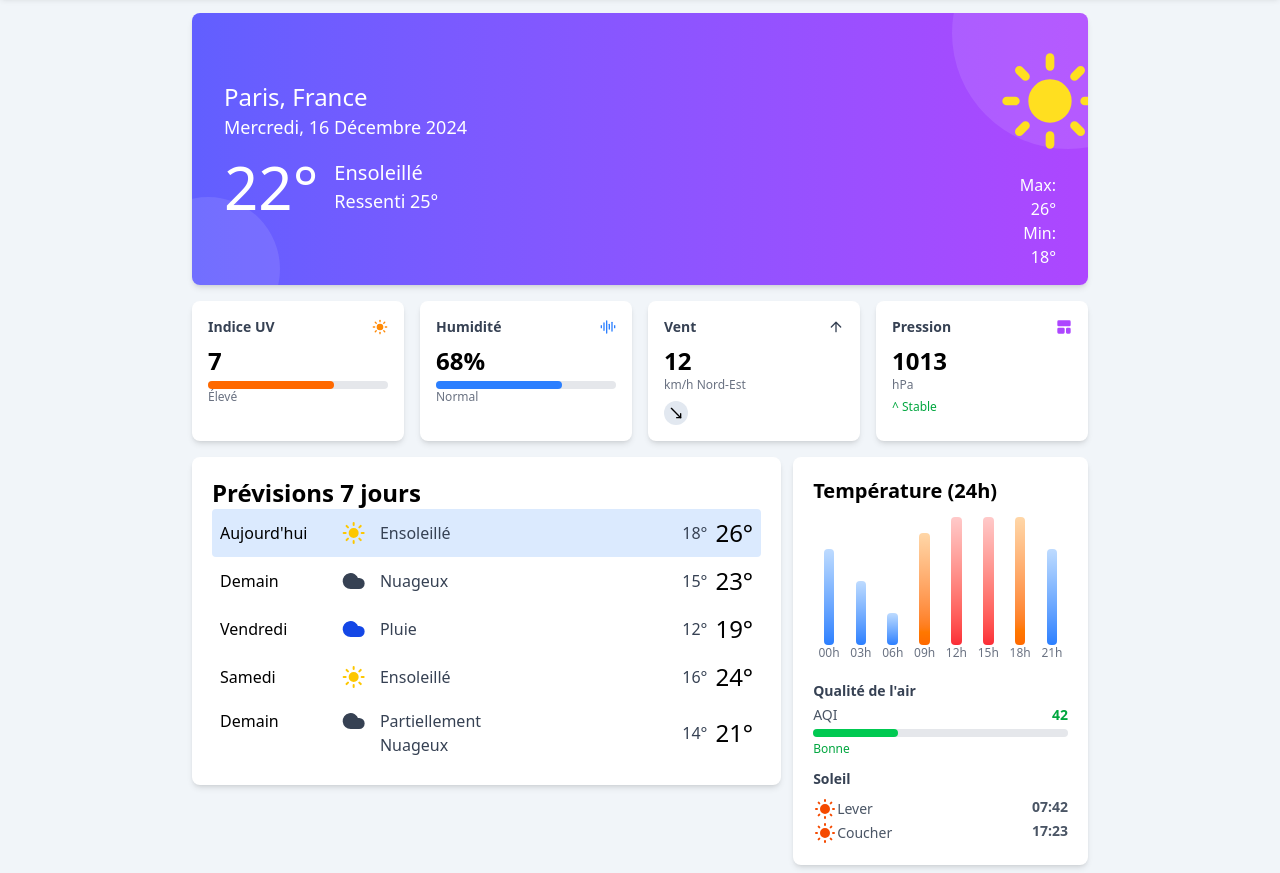
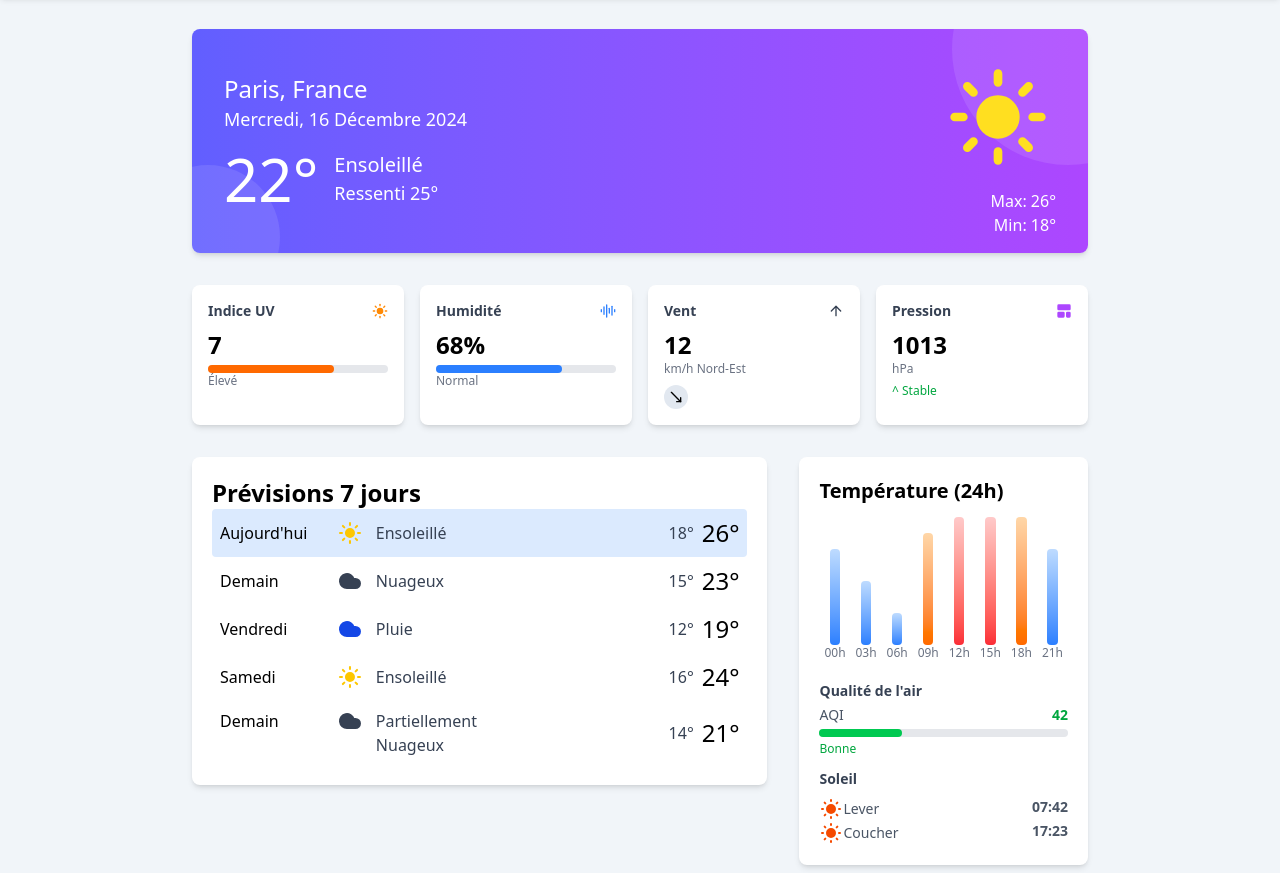
Before and after one commit to antoinebtn/ESGI-Tailwind, a website: page index.html in a window 1280 px wide. Shown: the part 79-952 px from the top of the page. Drawn offline with nearby package versions, Linux system fonts and the light colour scheme; files that its build step writes are made by us from their sources.

Commit message:
💄 Update spacing and styles for weather display

```diff
--- a/index.html
+++ b/index.html
@@ -29,7 +29,7 @@
 
   <main class="container w-[70%] mx-auto">
     <div
-      class=" my-4 bg-gradient-to-r from-indigo-500 to-purple-500 rounded-lg flex justify-between items-center shadow-md py-4 relative overflow-hidden">
+      class=" my-8 bg-gradient-to-r from-indigo-500 to-purple-500 rounded-lg flex justify-between items-center shadow-md py-4 relative overflow-hidden">
       <div class="p-4 w-[60%] md:w-[80%] z-10">
         <p class="text-white text-2xl mx-4">Paris, France</p>
         <p class="text-white text-lg mx-4 mb-4 font-thin">Mercredi, 16 Décembre 2024</p>
@@ -41,7 +41,7 @@
           </div>
         </div>
       </div>
-      <div class="flex flex-col justify-end md:w-[10%] w-[30%] z-10">
+      <div class="flex flex-col justify-end md:w-[20%] w-[30%] z-10">
         <i data-lucide="sun" class="text-yellow-300 fill-yellow-300 h-36 w-26 mx-auto"></i>
         <div class="pr-8">
           <p class="text-white text-end">Max: 26°</p>
@@ -51,7 +51,7 @@
       <div class="absolute -top-24 -right-24 w-58 h-58 bg-white rounded-full opacity-10 z-1"></div>
       <div class="absolute -bottom-14 -left-14 w-36 h-36 bg-white rounded-full opacity-10 z-1"></div>
     </div>
-    <div class="grid grid-cols-1 sm:grid-cols-2 lg:grid-cols-4 gap-4 my-4">
+    <div class="grid grid-cols-1 sm:grid-cols-2 lg:grid-cols-4 gap-4 my-8">
       <div class="bg-white rounded-lg shadow-md p-4">
         <div class="flex items-center justify-between mb-2">
           <h3 class="text-sm font-semibold text-gray-700">Indice UV</h3>
@@ -97,7 +97,7 @@
         <span class="text-green-600 text-xs"> ^ Stable</span>
       </div>
     </div>
-    <div class="flex gap-3 flex-col lg:flex-row">
+    <div class="flex gap-8 flex-col lg:flex-row my-8">
       <div class="w-full lg:w-4/6 p-5 rounded-lg shadow-md h-full bg-white">
         <h2 class="text-2xl font-bold">Prévisions 7 jours</h2>
         <div class="flex justify-between items-center bg-blue-100 rounded p-2">
@@ -231,7 +231,7 @@
         </div>
       </div>
     </div>
-    <div class="bg-white rounded-xl shadow-md p-4 w-full mt-5">
+    <div class="bg-white rounded-xl shadow-md p-4 w-full my-8">
       <h2 class="text-xl font-bold text-gray-700 p-4 mb-4">Carte météo</h2>
 
       <div
```
